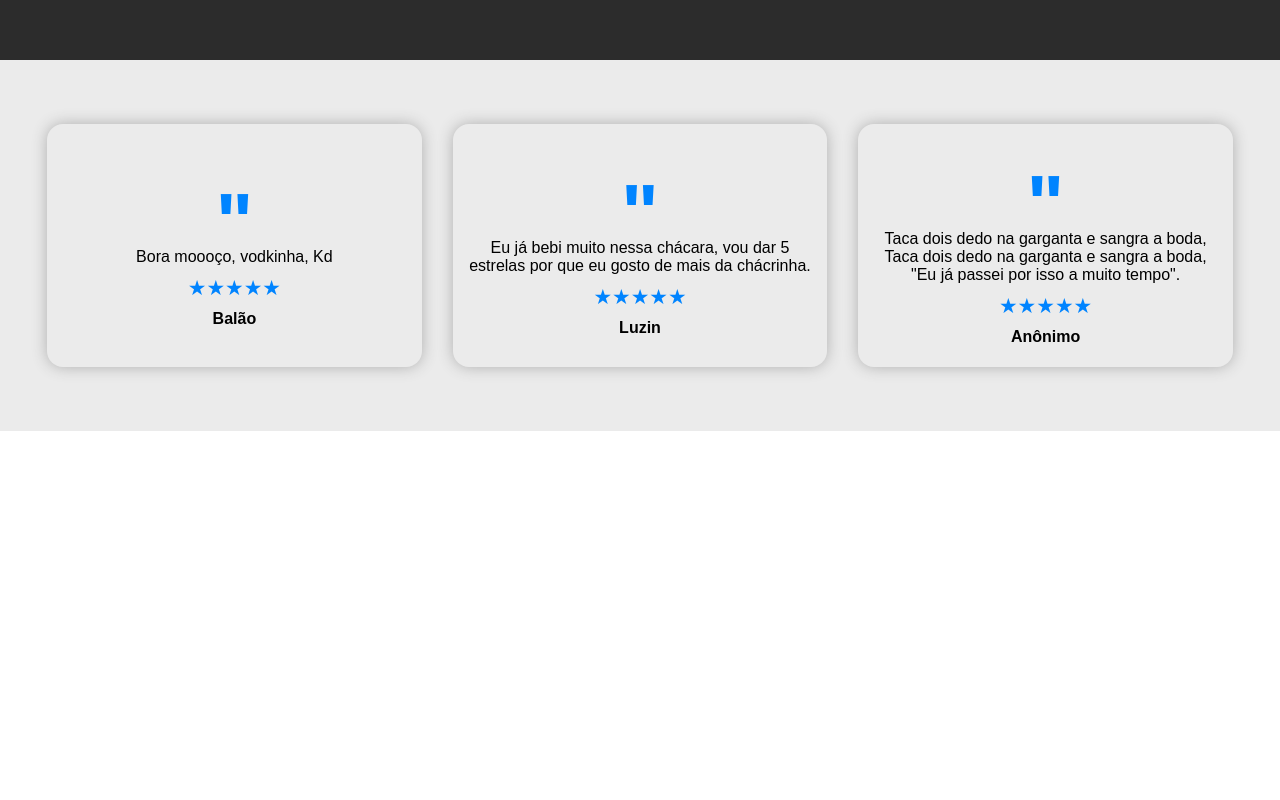
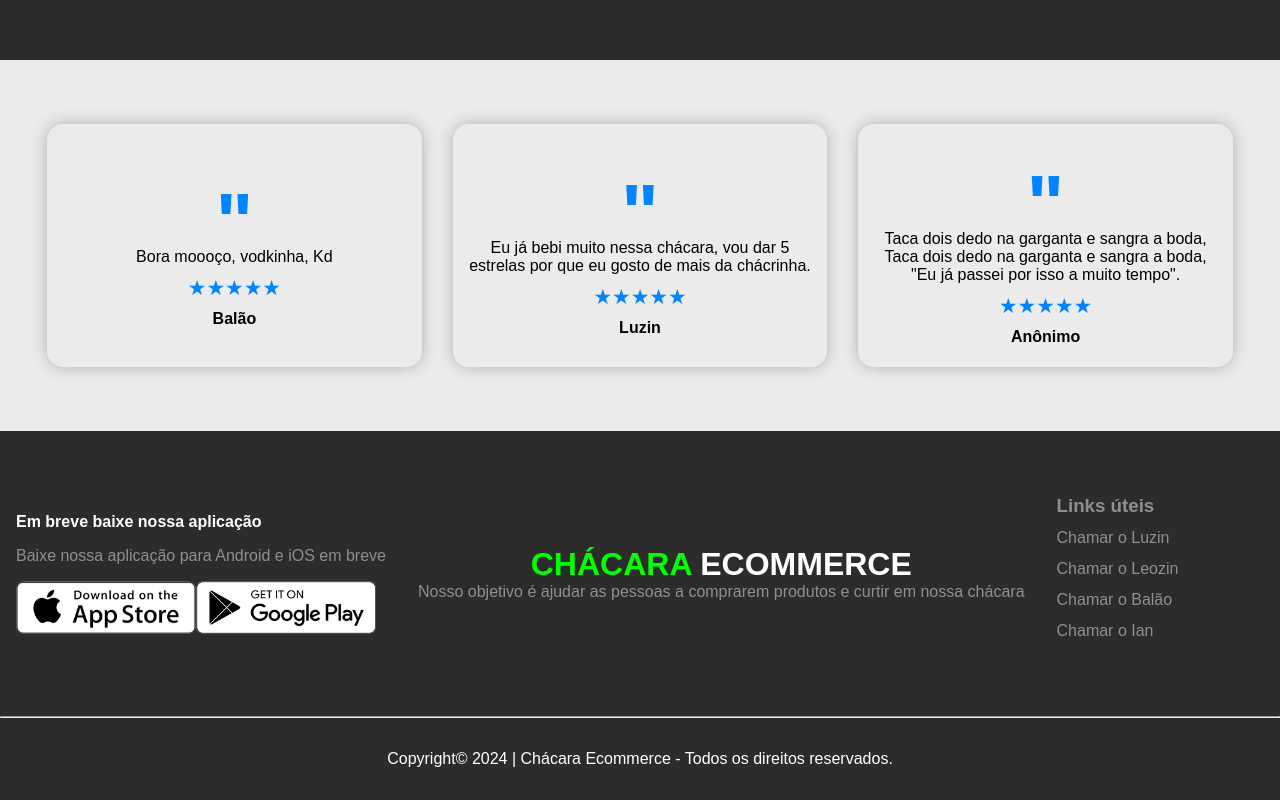
Before and after one commit to felipekauan1/chacara-ecommerce, a plain HTML site: page index.html in a window 1280 px wide. Shown: the part 3496-4296 px from the top of the page. Before the commit the page ends 3927 px from the top, so only its background shows below. Drawn offline with Linux system fonts and the light colour scheme.

Commit message:
Chácara Ecommerce 1.0.0

```diff
--- a/index.html
+++ b/index.html
@@ -207,6 +207,39 @@
 
     </main>
 
+    <footer class="gray-background">
+        <div class="page-inner-content footer-content">
+            <div class="download-options">
+                <p>Em breve baixe nossa aplicação</p>
+                <p>Baixe nossa aplicação para Android e iOS em breve</p>
+                <div>
+                    <img src="images/app-store.png" alt="" />
+                    <img src="images/play-store.png" alt="" />
+                </div>
+            </div>
+
+            <div class="logo-footer">
+                <h1 class="logo">CHÁCARA <span>ECOMMERCE</span></h1>
+                <p>Nosso objetivo é ajudar as pessoas a comprarem produtos e curtir em nossa chácara</p>
+            </div>
+
+            <div class="links-footer">
+                <h3>Links úteis</h3>
+                <ul>
+                    <li><a href="https://api.whatsapp.com/send?phone=3899965937&text=Eai%20Lu,%20qd,%20bora%20tomar%20uma?" target="_blank">Chamar o Luzin</a></li>
+                    <li><a href="https://api.whatsapp.com/send?phone=38998826629&text=Eai%20L%C3%A9o,%20qd,%20bora%20tomar%20uma?" target="_blank">Chamar o Leozin</a></li>
+                    <li><a href="https://api.whatsapp.com/send?phone=38999895906&text=Eai%20Bal%C3%A3o,%20qd,%20bora%20tomar%20uma?" target="_blank">Chamar o Balão</a></li>
+                    <li><a href="https://api.whatsapp.com/send?phone=38997342037&text=Eai%20Ian,%20qd,%20bora%20tomar%20uma?" target="_blank">Chamar o Ian</a></li>
+                </ul>
+            </div>
+        </div>
+
+        <hr class="page-inner-content">
+        <div class="page-inner-content copyright">
+            <p>Copyright© 2024 | Chácara Ecommerce - Todos os direitos reservados.</p>
+        </div>
+    </footer>
+
     <script>
         const navbar = document.querySelector(".navbar");
         const menuButton = document.querySelector(".menu-button");
--- a/styles/globals.css
+++ b/styles/globals.css
@@ -370,3 +370,89 @@ main {
         margin-bottom: 1.2rem;
     }
 }
+
+/* Footer */
+
+.footer-content {
+    display: flex;
+    align-items: center;
+    color: #8f8f8f;
+    padding: 4rem 1rem;
+    gap: 2rem;
+}
+
+.download-options>* {
+    margin: 1rem 0;
+}
+
+.download-options>p:first-child {
+    font-weight: bold;
+    color: #fff;
+}
+
+.download-options>div {
+    display: flex;
+}
+
+.download-options>div img {
+    width: 180px;
+}
+
+.logo-footer {
+    text-align: center;
+}
+
+.logo-footer h3 {
+    color: #fff;
+    margin-bottom: .8rem;
+}
+
+.links-footer ul {
+    list-style: none;
+}
+
+.links-footer ul li {
+    margin: .8rem 0;
+    cursor: pointer;
+}
+
+.links-footer ul li a {
+    text-decoration: none;
+    color: #8f8f8f;
+}
+
+.links-footer ul li a:hover {
+    color: #fff;
+    text-decoration: underline;
+}
+
+.copyright {
+    color: #fff;
+    padding: 2rem 0;
+    text-align: center;
+}
+
+/* Media Queries */
+
+@media (max-width: 800px) {
+    .footer-content {
+        display: inline;
+        font-size: .8rem;
+    }
+
+    .footer-content>div {
+        padding: 1rem;
+    }
+
+    .download-options>div {
+        display: inline;
+    }
+
+    .download-options>div img {
+        width: 120px;
+    }
+
+    .copyright {
+        font-size: .8rem;
+    }
+}
```
